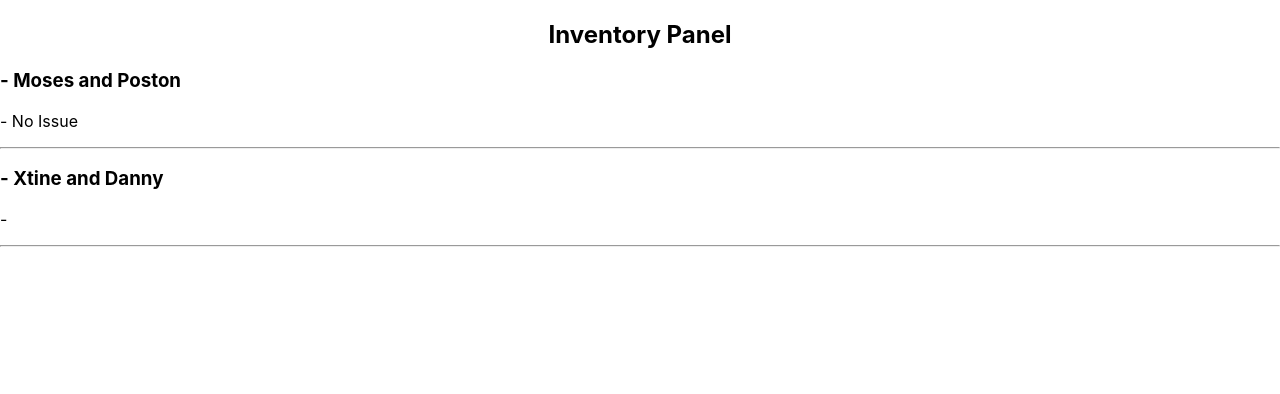
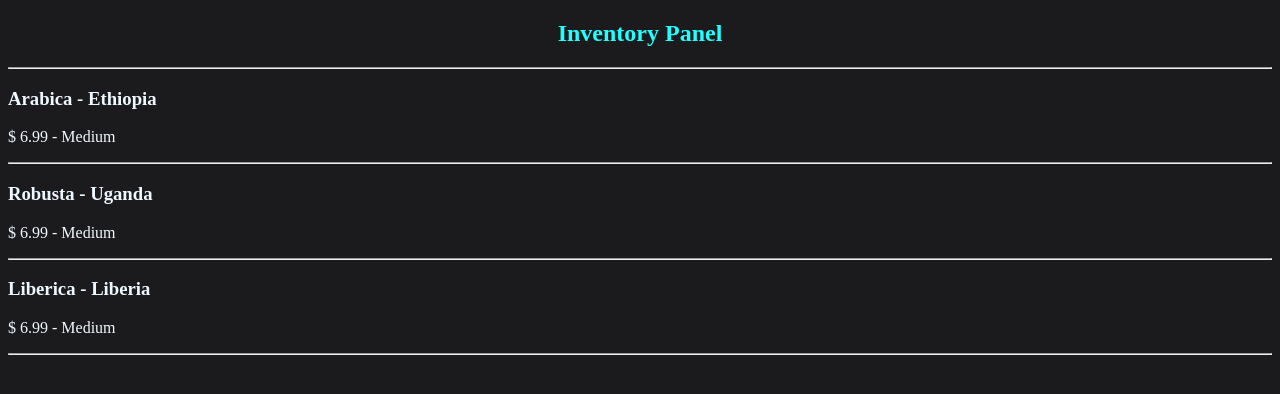
Before and after one commit to Object-ions/Coffee-Inventory-Tracker, a React (Create React App) app: page / in a window 1280 px wide. Shown: the top 394 px of the page. Built offline with nearby package versions, Linux system fonts and the light colour scheme.

Commit message:
Looping with JSX. Style dark-mode. WIP

```diff
--- a/src/components/Coffee.js
+++ b/src/components/Coffee.js
@@ -4,7 +4,7 @@ import PropTypes from "prop-types";
 function Coffee(props) {
   return (
     <React.Fragment>
-      <h3> {props.origin} - {props.names} </h3>
+      <h3>{props.name} - {props.origin} </h3>
       <p>{props.price} - {props.roast}</p>
       <hr/>
     </React.Fragment>
--- a/src/components/CoffeeList.js
+++ b/src/components/CoffeeList.js
@@ -3,27 +3,37 @@ import Coffee from "./Coffee";
 
 const mainCoffeeList = [
   {
-
+    name: "Arabica",
+    origin: "Ethiopia",
+    price: "$ 6.99",
+    roast: "Medium"
   },
   {
-
+    name: "Robusta",
+    origin: "Uganda",
+    price: "$ 6.99",
+    roast: "Medium"
   },
   {
+    name: "Liberica",
+    origin: "Liberia",
+    price: "$ 6.99",
+    roast: "Medium"
+  },
 
-  }
 ];
 
 function CoffeeList() {
   return (
     <React.Fragment>
-      <Coffee
-        location="Cello1"
-        names="Moses and Poston"
-        roast="No Issue" />
-      <Coffee
-      location="cello-2"
-      names="Xtine and Danny"
-      issue="No Issue"/>
+      <hr/>
+      {mainCoffeeList.map((coffee, index) =>
+        <Coffee name={coffee.name}
+          origin={coffee.origin}
+          price={coffee.price}
+          roast={coffee.roast}
+          key={coffee.index}/>
+      )}
     </React.Fragment>
   );
 }
--- a/src/components/Header.css
+++ b/src/components/Header.css
@@ -1,3 +1,4 @@
 h2 {
+  color: #22FFFF;
   text-align: center;
 }
--- a/src/index.css
+++ b/src/index.css
@@ -1,13 +1,8 @@
 body {
-  margin: 0;
-  font-family: -apple-system, BlinkMacSystemFont, 'Segoe UI', 'Roboto', 'Oxygen',
-    'Ubuntu', 'Cantarell', 'Fira Sans', 'Droid Sans', 'Helvetica Neue',
-    sans-serif;
-  -webkit-font-smoothing: antialiased;
-  -moz-osx-font-smoothing: grayscale;
+  background-color: #1B1B1D;
+  color: aliceblue;
 }
 
-code {
-  font-family: source-code-pro, Menlo, Monaco, Consolas, 'Courier New',
-    monospace;
+a {
+  color: #22FFFF;
 }
```
